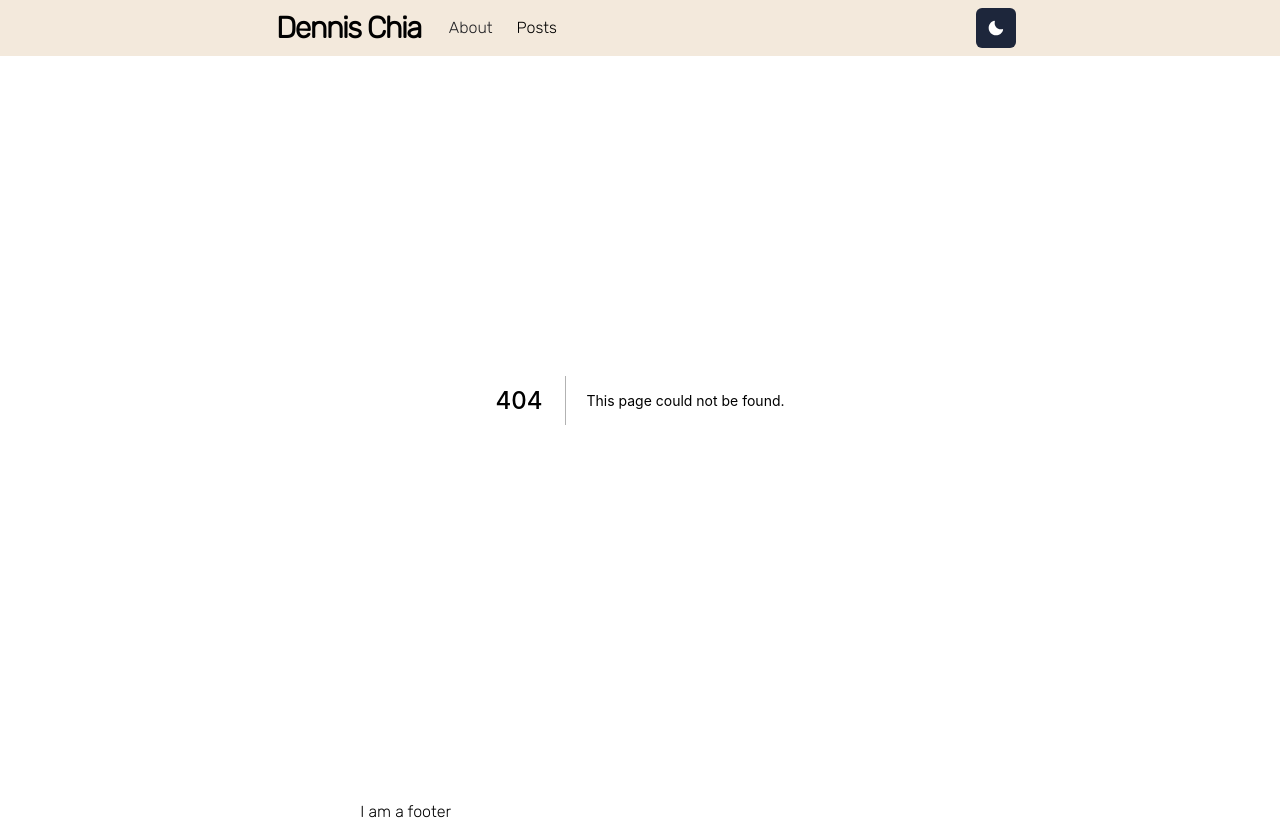
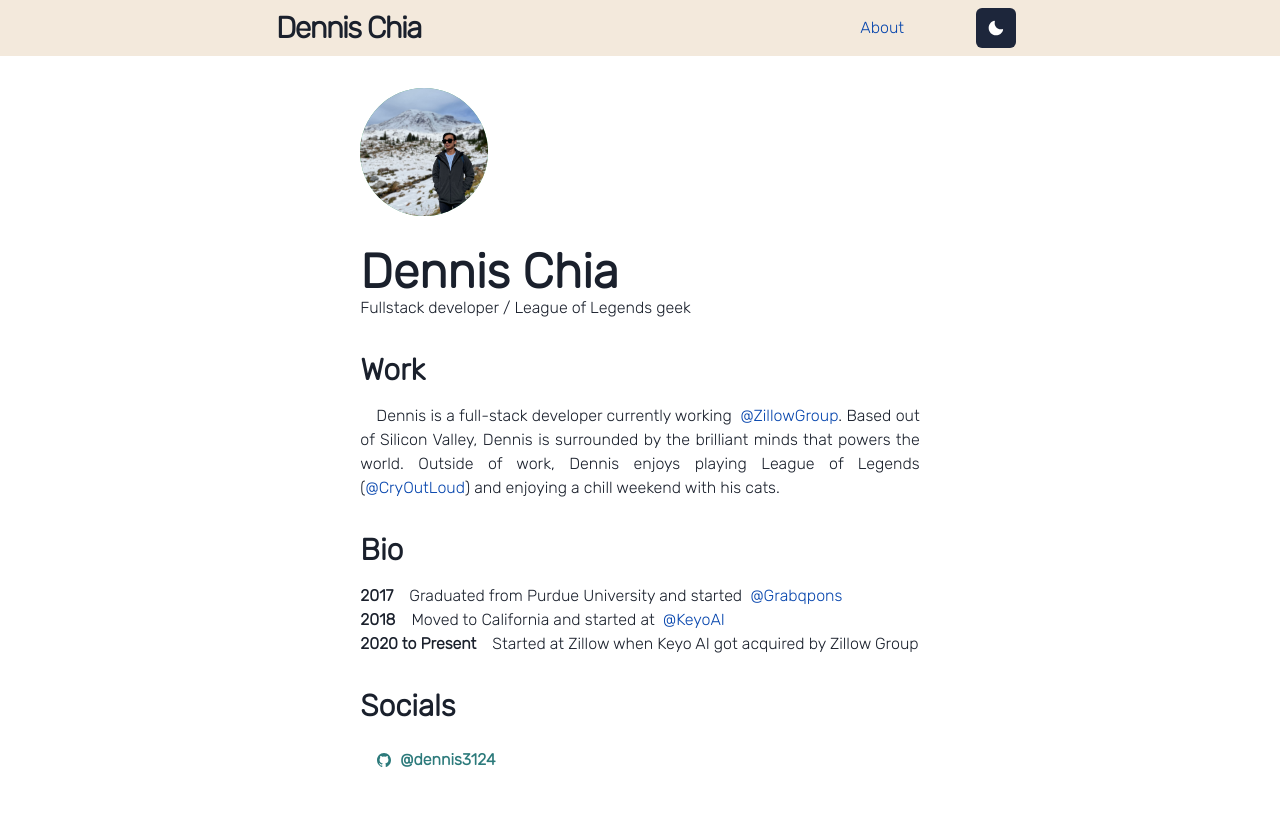
Before and after one commit to dennis3124/next-portfolio, a Next.js app: page /about in a window 1280 px wide. Before the commit this address had no page. After the commit the page ends 800 px from the top, so only its background shows below. Built offline with nearby package versions, Linux system fonts and the light colour scheme.

Commit message:
saving portfolio witha bout page

```diff
--- /dev/null
+++ b/components/AboutHeader/index.tsx
@@ -0,0 +1,20 @@
+import { Avatar, Box, Heading } from '@chakra-ui/react'
+import type { NextPage } from 'next'
+
+const AboutHeader: NextPage = () => {
+  return (
+    <Box>
+      <Box mb={8}>
+        <Avatar size={'2xl'} name="Dennis Chia" src={'/images/dennis.jpg'} />
+      </Box>
+      <Box>
+        <Heading size="2xl" as="h1">
+          Dennis Chia
+        </Heading>
+        <p>Fullstack developer / League of Legends geek</p>
+      </Box>
+    </Box>
+  )
+}
+
+export default AboutHeader
--- a/components/Logo/index.tsx
+++ b/components/Logo/index.tsx
@@ -1,11 +1,19 @@
 import { Box, Text } from '@chakra-ui/react'
+import styled from '@emotion/styled'
+import NextLink from 'next/link'
+
+const TextLink = styled(Text)`
+  cursor: pointer;
+`
 
 const Logo = () => {
   return (
     <Box>
-      <Text fontFamily={'Rubik, san-serif'} ml={3}>
-        Dennis Chia
-      </Text>
+      <NextLink href="/">
+        <TextLink fontFamily={'Rubik, san-serif'} ml={3}>
+          Dennis Chia
+        </TextLink>
+      </NextLink>
     </Box>
   )
 }
--- a/components/Navbar/index.tsx
+++ b/components/Navbar/index.tsx
@@ -5,7 +5,6 @@ import {
   Heading,
   Link,
   Stack,
-  Text,
   useColorModeValue
 } from '@chakra-ui/react'
 import Logo from 'components/Logo'
@@ -26,12 +25,12 @@ const LinkItem = ({
 }) => {
   const active = path === href
   const inactiveColor = useColorModeValue('gray200', 'whiteAlpha.900')
+  const activeColor = useColorModeValue('#0645AD', 'orange')
   return (
     <NextLink href={href} passHref>
       <Link
         p={2}
-        bg={active ? 'brand' : undefined}
-        color={active ? '#202023' : inactiveColor}
+        color={active ? activeColor : inactiveColor}
         _target={_target}
       >
         {children}
@@ -68,18 +67,22 @@ const Navbar = ({ path }: { path: any }) => {
           width={{ base: 'full', md: 'auto' }}
           alignItems="center"
           flexGrow={1}
+          justify="flex-end"
           direction={{ base: 'column', md: 'row' }}
         >
           <LinkItem href="/about" path={path}>
             About
           </LinkItem>
-          <LinkItem href="/posts" path={path}>
+          {/*
+            TODO: Reenable when I have actual posts
+            <LinkItem href="/posts" path={path}>
             Posts
           </LinkItem>
+          */}
         </Stack>
-        <Flex flex={1} justify={'right'}>
+        <Box ml={16}>
           <ThemeToggle />
-        </Flex>
+        </Box>
       </Container>
     </Box>
   )
--- a/components/layouts/main.tsx
+++ b/components/layouts/main.tsx
@@ -1,5 +1,4 @@
-import { Container } from '@chakra-ui/react'
-import Footer from 'components/Footer'
+import { Box, Container } from '@chakra-ui/react'
 import Navbar from 'components/Navbar'
 import Font from 'lib/font'
 import Head from 'next/head'
@@ -21,10 +20,7 @@ const Layout = ({ children, router }: LayoutProps) => {
       <Font />
 
       <Navbar path={router.asPath} />
-
-      {children}
-
-      <Footer />
+      <Box pt={14}>{children}</Box>
     </Container>
   )
 }
--- a/package.json
+++ b/package.json
@@ -17,6 +17,7 @@
     "next": "12.0.3",
     "react": "17.0.2",
     "react-dom": "17.0.2",
+    "react-icons": "^4.3.1",
     "typewriter-effect": "^2.18.2"
   },
   "devDependencies": {
--- /dev/null
+++ b/pages/about.tsx
@@ -0,0 +1,144 @@
+import {
+  Box,
+  Button,
+  Heading,
+  Icon,
+  Link,
+  List,
+  ListItem,
+  Text,
+  useColorModeValue
+} from '@chakra-ui/react'
+import styled from '@emotion/styled'
+import AboutHeader from 'components/AboutHeader'
+import { motion } from 'framer-motion'
+import type { NextPage } from 'next'
+import { IoLogoGithub } from 'react-icons/io5'
+
+const Paragraph = styled(Text)`
+  text-indent: 1em;
+  text-align: justify;
+`
+
+const Section = ({
+  children,
+  delay = 0
+}: {
+  children: React.ReactNode
+  delay?: number
+}) => {
+  return (
+    <motion.div
+      transition={{ delay, duration: 0.2 }}
+      initial={{ opacity: 0 }}
+      animate={{ opacity: 1 }}
+    >
+      {children}
+    </motion.div>
+  )
+}
+
+const ExternalLink = ({
+  noColor,
+  href,
+  text
+}: {
+  noColor?: boolean
+  href: string
+  text: string
+}) => {
+  const activeColor = useColorModeValue('#0645AD', 'orange')
+
+  return (
+    <Link href={href} isExternal color={noColor ? undefined : activeColor}>
+      {text}
+    </Link>
+  )
+}
+
+const About: NextPage = () => {
+  return (
+    <Box pt={8}>
+      <AboutHeader />
+      <Section>
+        <Box pt={8}>
+          <Heading size="lg" as="h3" mb={4}>
+            Work
+          </Heading>
+          <Paragraph>
+            Dennis is a full-stack developer currently working &nbsp;
+            <ExternalLink href="https://www.zillow.com" text={'@ZillowGroup'} />
+            . Based out of Silicon Valley, Dennis is surrounded by the brilliant
+            minds that powers the world. Outside of work, Dennis enjoys playing
+            League of Legends (
+            <ExternalLink
+              href="https://na.op.gg/summoner/userName=cryoutloud"
+              text={'@CryOutLoud'}
+            />
+            ) and enjoying a chill weekend with his cats.
+          </Paragraph>
+        </Box>
+      </Section>
+
+      <Section delay={0.5}>
+        <Box pt={8}>
+          <Heading size="lg" as="h3" mb={4}>
+            Bio
+          </Heading>
+          <Box display="flex">
+            <Text fontWeight={'bold'}>2017</Text>
+            <Paragraph>
+              Graduated from Purdue University and started &nbsp;
+              <ExternalLink
+                href="https://www.grabqpons.com"
+                text={'@Grabqpons'}
+              />
+            </Paragraph>
+          </Box>
+          <Box display="flex">
+            <Text fontWeight={'bold'}>2018</Text>
+            <Paragraph>
+              Moved to California and started at &nbsp;
+              <ExternalLink
+                href="https://www.crunchbase.com/organization/keyo-ai"
+                text={'@KeyoAI'}
+              />
+            </Paragraph>
+          </Box>
+
+          <Box display="flex">
+            <Text fontWeight={'bold'}>2020 to Present</Text>
+            <Paragraph>
+              Started at Zillow when Keyo AI got acquired by Zillow Group
+            </Paragraph>
+          </Box>
+        </Box>
+      </Section>
+
+      <Section delay={1}>
+        <Box pt={8}>
+          <Heading size="lg" as="h3" mb={4}>
+            Socials
+          </Heading>
+          <List>
+            <ListItem>
+              <Button
+                variant="ghost"
+                colorScheme="teal"
+                leftIcon={<Icon as={IoLogoGithub} />}
+              >
+                <ExternalLink
+                  noColor
+                  href="https://www.github.com/dennis3124"
+                  text={'@dennis3124'}
+                />
+              </Button>
+            </ListItem>
+          </List>
+        </Box>
+      </Section>
+    </Box>
+  )
+}
+
+export default About
--- /dev/null
+++ b/pages/posts.tsx
@@ -0,0 +1,6 @@
+import { Box } from '@chakra-ui/react'
+const About = () => {
+  return <Box>Test</Box>
+}
+
+export default About
```
Also changed, not shown: pages/index.tsx (+5 -2 lines), public/images/dennis.jpg (added), 1 other file (tests, documents, lock files or other folders).
